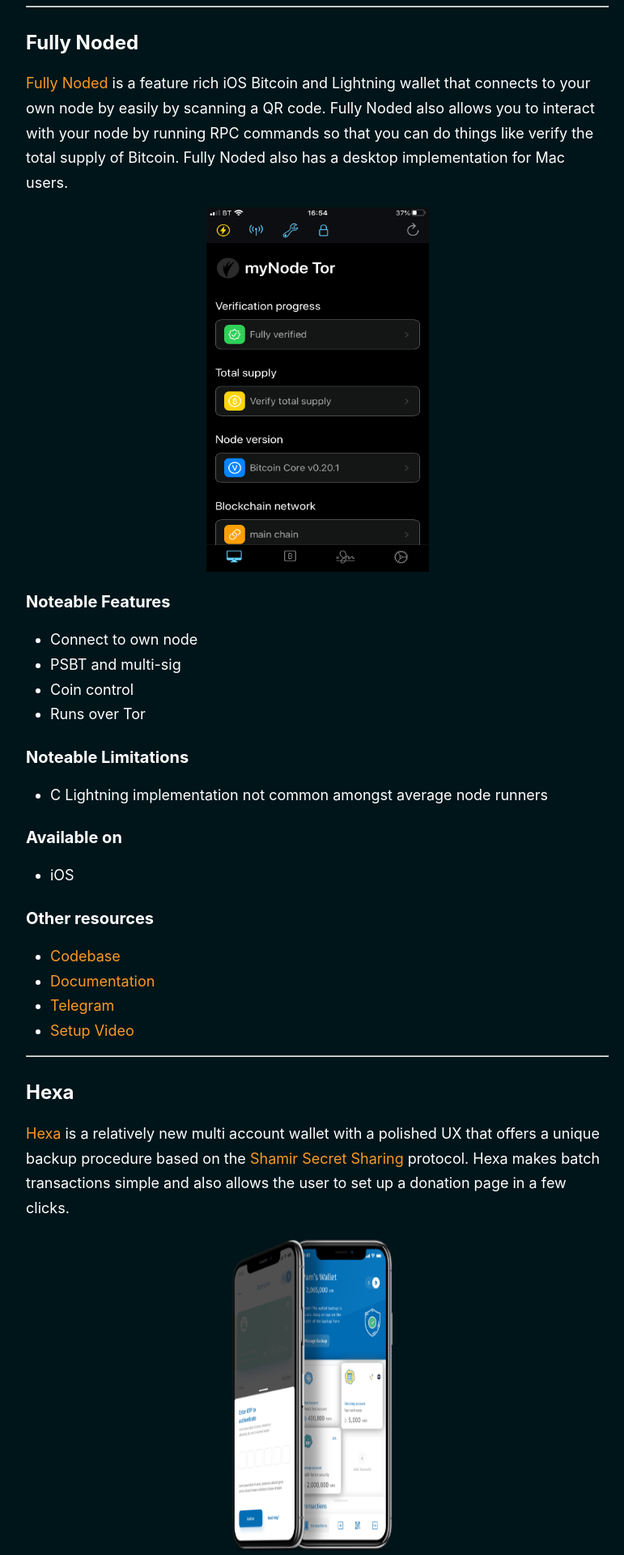
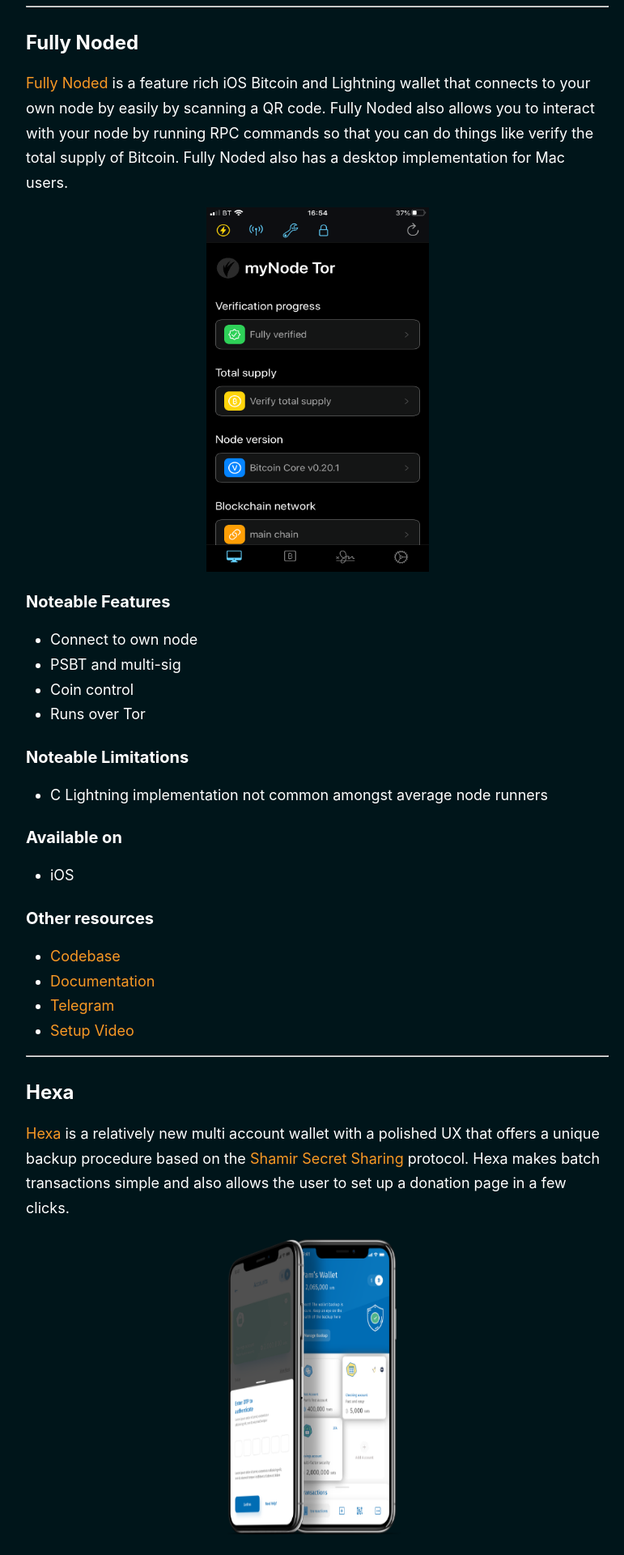
Before and after one commit to BitcoinQnA/bitcoin-wallet-guide, a Jekyll site: the page built from _pages/mobile.md, in a window 1280 px wide. Shown: the part 4480-6400 px from the top of the page at 81% size, without its empty margins (248-1019 px from the left). Built offline with Jekyll 4.4.1, drawn with Linux system fonts in a browser that asks for light colours.

Commit message:
Update mobile.md

```diff
--- a/_pages/mobile.md
+++ b/_pages/mobile.md
@@ -127,7 +127,7 @@ Mobile wallets provide the ultimate in convenience when interacting with Bitcoin
 
 [Hexa](https://hexawallet.io/) is a relatively new multi account wallet with a polished UX that offers a unique backup procedure based on the [Shamir Secret Sharing](https://hexawallet.io/wp-content/uploads/2019/07/Hexa-Wallet-Backup-Scheme-SSS-WP_-1.0.pdf) protocol. Hexa makes batch transactions simple and also allows the user to set up a donation page in a few clicks.
 
-<img src="https://raw.githubusercontent.com/BitcoinQnA/bitcoin-wallet-guide/master/images/component-1.png" class=responsive width="400" height="400" maxheight="300">
+<img src="https://raw.githubusercontent.com/BitcoinQnA/bitcoin-wallet-guide/master/images/component-1.png" class=responsive width="420" height="380" maxheight="300">
 
 ### Noteable Features
 * Donation web pages
```
